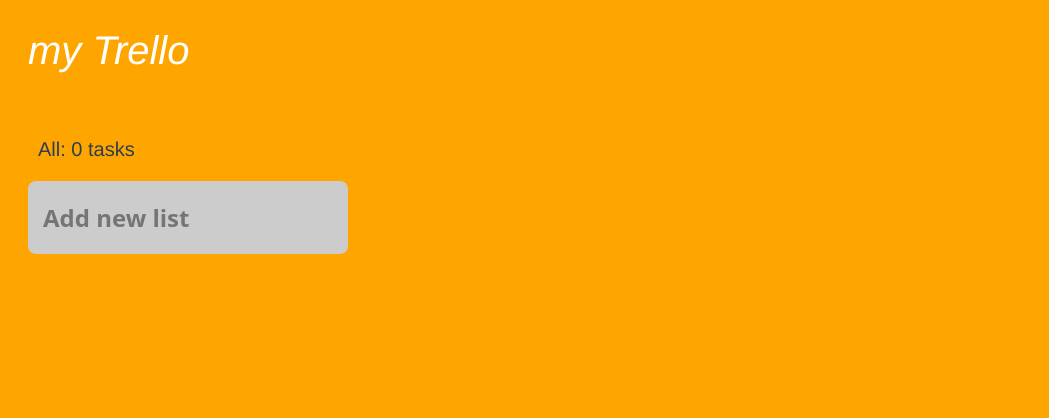
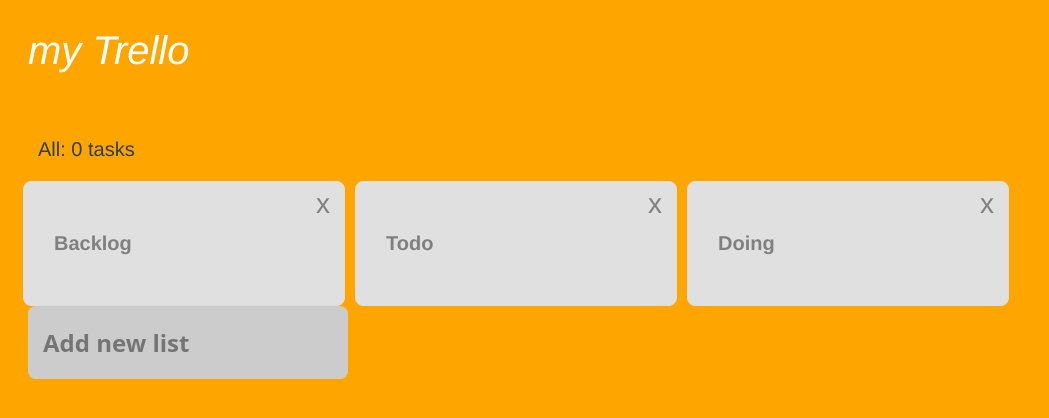
Before and after one commit to Kamezaki-jp/trello-app, a Vue app: page / in a window 1280 px wide. Shown: the top 418 px of the page, without its empty margins (0-1049 px from the left). Built offline with nearby package versions, Linux system fonts and the light colour scheme.

Commit message:
add List components

```diff
--- a/src/components/Board.vue
+++ b/src/components/Board.vue
@@ -5,6 +5,13 @@
     </header>
     <main>
       <p class="info-line">All: 0 tasks</p>
+      <div class="list-index">
+        <list v-for="(item, index) in lists"
+          :key="item.id"
+          :title="item.title"
+          :listIndex="index"
+        />
+      </div>
       <list-add />
     </main>
   </div>
@@ -12,9 +19,19 @@
 
 <script>
 import ListAdd from './ListAdd.vue'
+import List from './List.vue'
+import{ mapState } from 'vuex'
+
 export default {
   components: {
-    ListAdd
-  }
+    ListAdd,
+    List,
+  },
+
+  computed: {
+    ...mapState([
+      'lists'
+    ]),
+  },
 }
 </script>
--- /dev/null
+++ b/src/components/List.vue
@@ -0,0 +1,30 @@
+<template>
+  <div class="list">
+    <div class="listheader">
+      <p class="list-title">{{ title }}</p>
+      <div class="deletelist" @click="remeveList">x</div>
+    </div>
+  </div>
+</template>
+
+<script>
+  export default {
+    props: {
+      title: {
+        type: String,
+        required: true
+      },
+      listIndex: {
+        type: Number,
+        required: true
+      }
+    },
+    methods: {
+      removeList: function() {
+        if(confirm('本当にこのリストを削除しますか？')) {
+          this.$store.dispatch('removelist', { listIndex: this.listIndex })
+        }
+      },
+    }
+  }
+</script>
```
